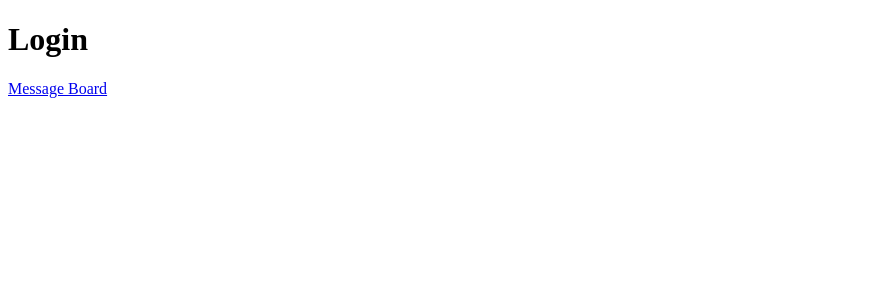
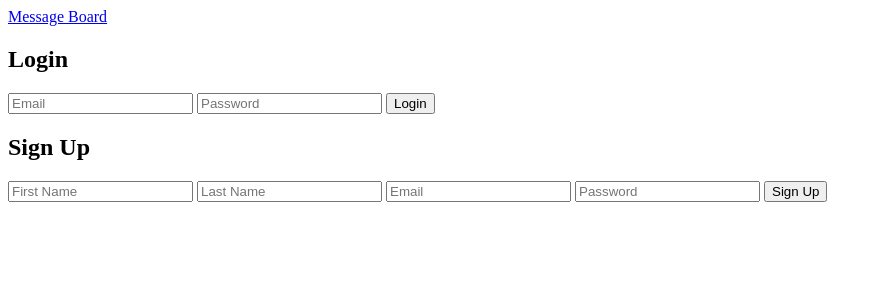
Before and after one commit to JackM510/Portfolio-Message-Board, a PHP site: page /login.php in a window 1280 px wide. Shown: the top 300 px of the page, without its empty margins (0-882 px from the left). Run offline with PHP 8.4, Linux system fonts and the light colour scheme.

Commit message:
Added basic form structure to login.php for logging in and signing up.

```diff
--- a/login.php
+++ b/login.php
@@ -8,7 +8,24 @@
     <title>Message Board - Login</title>
 </head>
 <body>
-    <h1>Login</h1>
-    <a href="index.php">Message Board</a>
+
+    <a href="index.php">Message Board</a></br>
+
+    <h2>Login</h2>
+    <form action="login.php" method="POST">
+        <input type="email" name="email" placeholder="Email" required>
+        <input type="password" name="password" placeholder="Password" required>
+        <button type="submit" name="login">Login</button>
+    </form>
+
+    <h2>Sign Up</h2>
+    <form action="login.php" method="POST">
+        <input type="text" name="first_name" placeholder="First Name" required>
+        <input type="text" name="last_name" placeholder="Last Name" required>
+        <input type="email" name="email" placeholder="Email" required>
+        <input type="password" name="password" placeholder="Password" required>
+        <button type="submit" name="signup">Sign Up</button>
+    </form>
+
 </body>
 </html>
```
